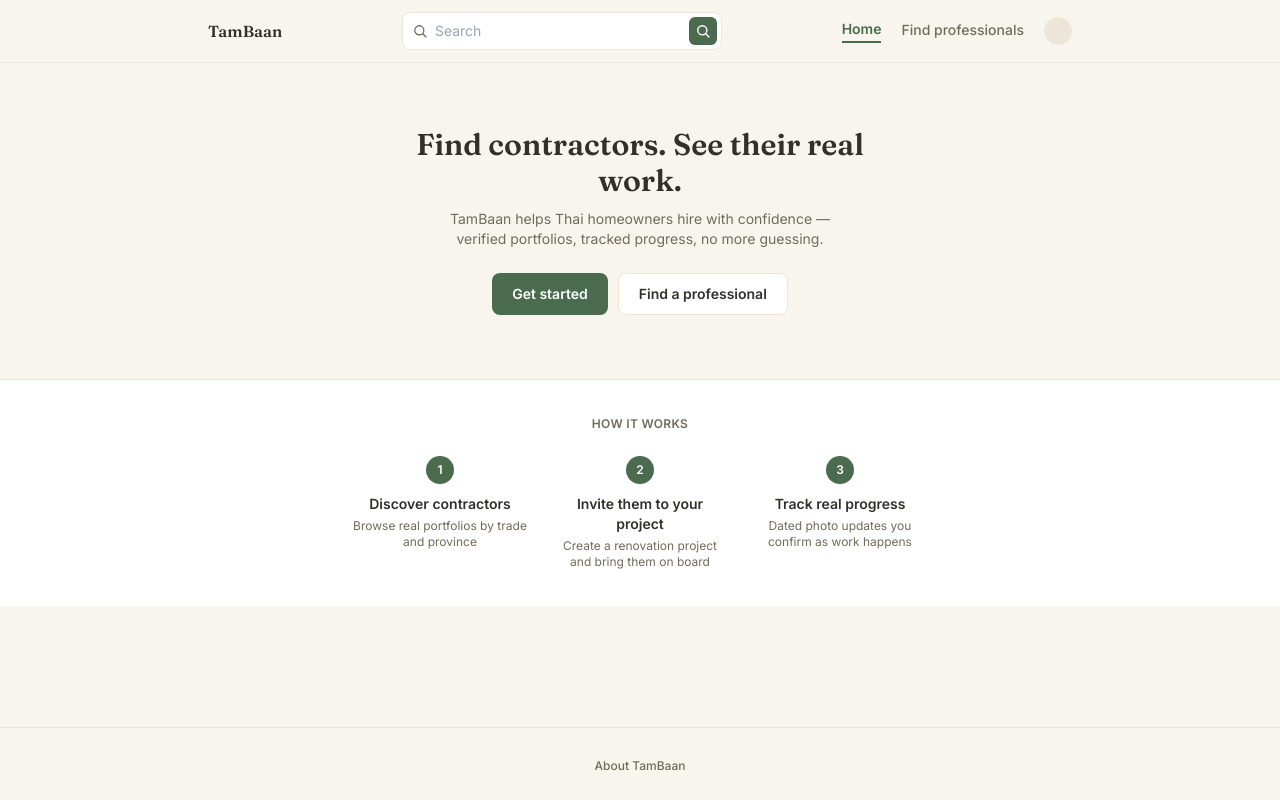
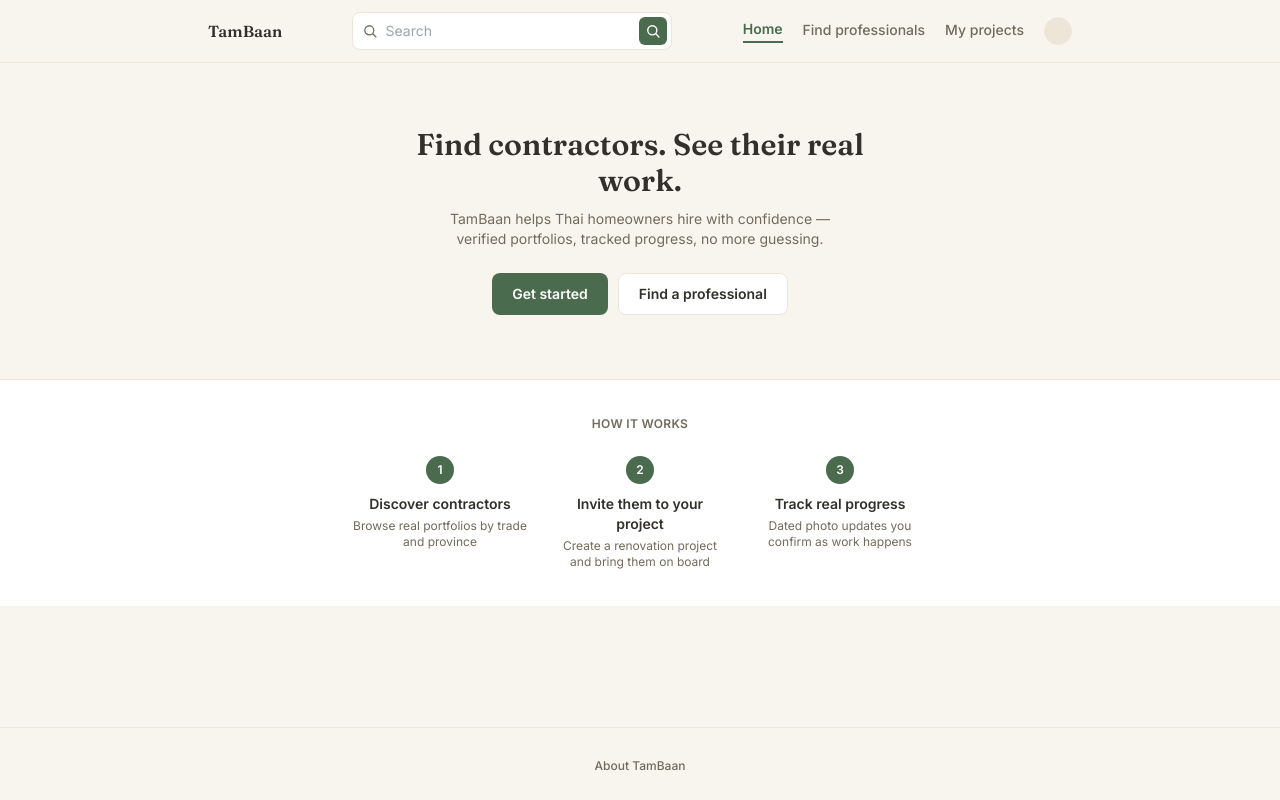
Before and after one commit to BP5039/TamBaan, a Vue app: page /home in a window 1280 px wide. Built offline with nearby package versions, Linux system fonts and the light colour scheme; no server answers; the database is empty; sample sign-in values are in the browser's storage.

Commit message:
Add shared My Projects page reachable from nav for both roles

```diff
--- a/src/components/layout/AppHeader.vue
+++ b/src/components/layout/AppHeader.vue
@@ -88,7 +88,18 @@ function onSearchSubmit(e: Event) {
         >
           Find professionals
         </router-link>
-
+        <router-link
+          v-if="authStore.isLoggedIn"
+          to="/projects"
+          class="text-sm font-medium pb-0.5"
+          :class="
+            isActive(['my-projects', 'project-hub', 'project-tasks', 'project-timeline'])
+              ? 'border-b-2 border-primary text-primary font-semibold'
+              : 'text-muted hover:text-ink'
+          "
+        >
+          My projects
+        </router-link>
         <router-link v-if="authStore.isLoggedIn" to="/profile" aria-label="My profile">
           <div
             class="h-7 w-7 overflow-hidden rounded-full bg-cream"
--- a/src/router/index.ts
+++ b/src/router/index.ts
@@ -22,6 +22,12 @@ const router = createRouter({
       path: '/profile/edit',
       name: 'profile-edit',
       component: () => import('@/views/ProfileFormView.vue'),
+      meta: { requiresAuth: true, requiresProfile: true },
+    },
+    {
+      path: '/projects',
+      name: 'my-projects',
+      component: () => import('@/views/MyProjectsView.vue'),
       meta: { requiresAuth: true, requiresProfile: true },
     },
     {
--- /dev/null
+++ b/src/views/MyProjectsView.vue
@@ -0,0 +1,56 @@
+<script setup lang="ts">
+import { computed, onMounted } from 'vue'
+import { useRouter } from 'vue-router'
+import { useAuthStore } from '@/stores/auth'
+import { useProjectsStore } from '@/stores/projects'
+
+const router = useRouter()
+const authStore = useAuthStore()
+const projectsStore = useProjectsStore()
+
+onMounted(async () => {
+  if (authStore.user && authStore.profile) {
+    await projectsStore.fetchMyProjects(authStore.user.uid, authStore.profile.role)
+  }
+})
+
+function statusStyle(status: string) {
+  if (status === 'active' || status === 'completed') return 'bg-success-bg text-success-text'
+  return 'bg-pending-bg text-pending-text'
+}
+
+const roleLabel = computed(() =>
+  authStore.profile?.role === 'homeowner' ? 'homeowner' : 'contractor',
+)
+</script>
+
+<template>
+  <div class="mx-auto max-w-2xl px-4 py-8">
+    <h1 class="mb-1 text-xl font-semibold text-ink">My projects</h1>
+    <p class="mb-6 text-xs text-muted">Projects where you're the {{ roleLabel }}.</p>
+
+    <p v-if="projectsStore.loading" class="py-10 text-center text-sm text-muted">Loading…</p>
+
+    <div v-else-if="projectsStore.myProjects.length" class="space-y-2">
+      <button
+        v-for="p in projectsStore.myProjects"
+        :key="p.id"
+        type="button"
+        class="flex w-full items-center justify-between rounded-lg border border-cream bg-white p-3 text-left hover:border-primary/50"
+        @click="router.push(`/projects/${p.id}`)"
+      >
+        <div>
+          <p class="text-sm text-ink">{{ p.name }}</p>
+          <p class="text-xs text-muted">{{ p.location }}</p>
+        </div>
+        <span class="rounded-lg px-2 py-0.5 text-[10px] font-medium" :class="statusStyle(p.status)">
+          {{ p.status === 'active' ? 'Active' : p.status === 'completed' ? 'Completed' : 'Pending' }}
+        </span>
+      </button>
+    </div>
+
+    <p v-else class="rounded-lg border border-dashed border-cream py-10 text-center text-sm text-muted">
+      No projects yet.
+    </p>
+  </div>
+</template>
```
